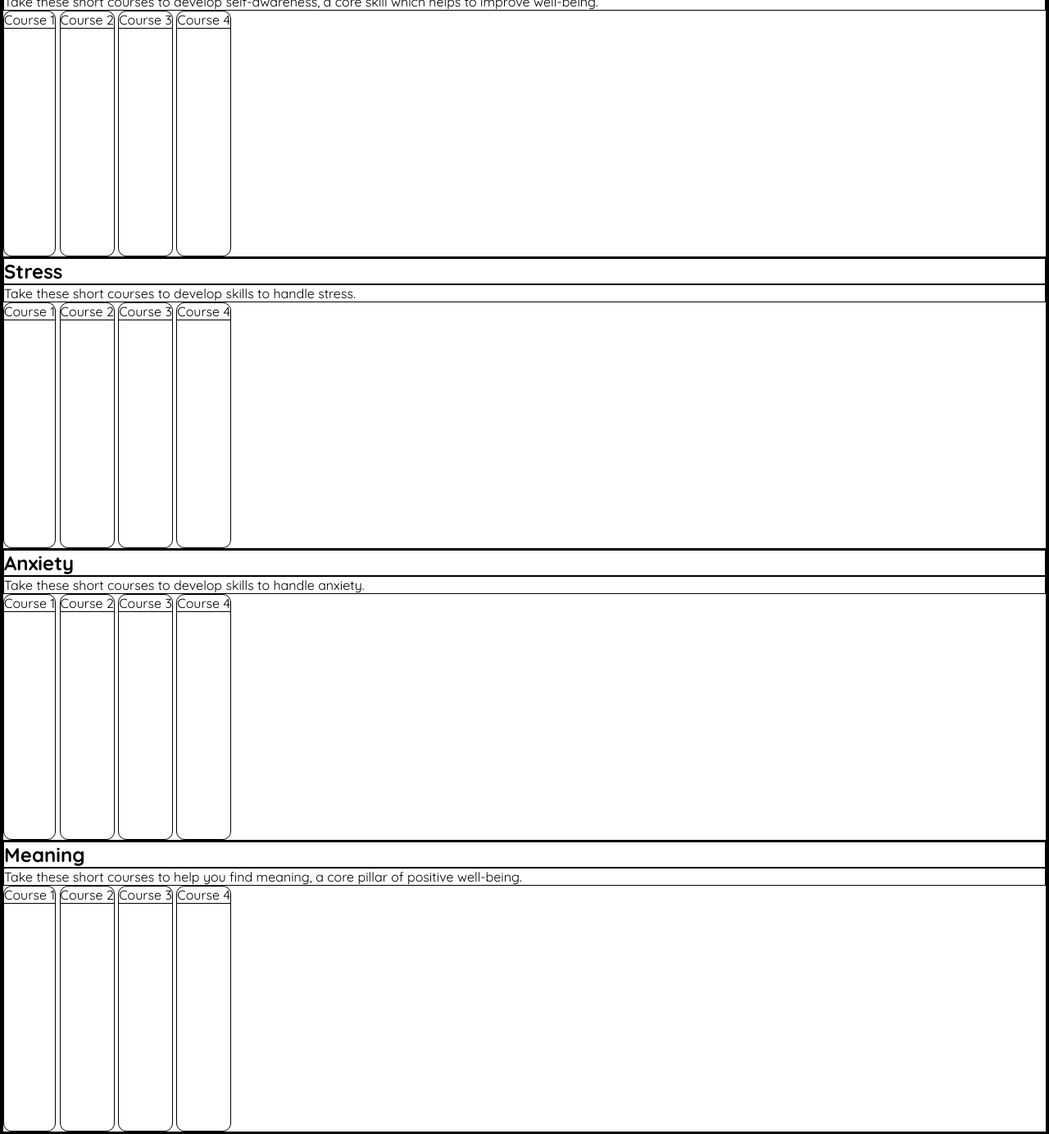
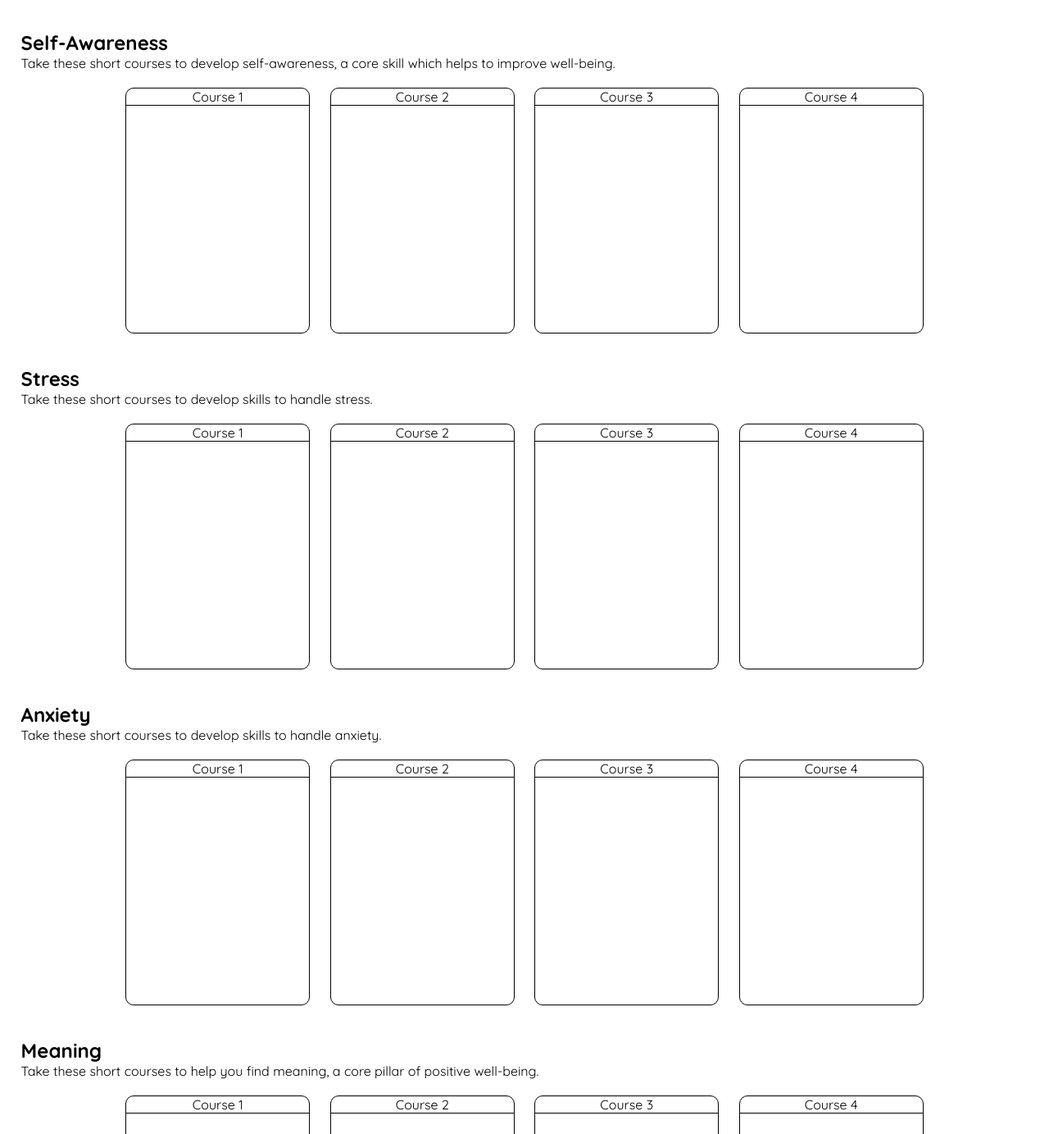
Before and after one commit to eoincotter/eudemon, a plain HTML site: page index.html in a window 1280 px wide. Shown: the part 553-1937 px from the top of the page at 82% size. Drawn offline with Linux system fonts and the light colour scheme.

Commit message:
Improve layout

```diff
--- a/index.html
+++ b/index.html
@@ -24,82 +24,92 @@
       <section id="mindfulness">
           <h2>Mindfulness</h2>
           <p>Take these short courses to develop mindfulness, a core skill which helps to improve well-being.</p>
+          <div class="course-panels">
             <a href=""><article>
               <p>Course 1</p>
             </article></a>
-          <article>
+            <a href=""><article>
               <p>Course 2</p>
-          </article>
-          <article>
+            </article></a>
+            <a href=""><article>
               <p>Course 3</p>
-          </article>
-          <article>
+            </article></a>
+            <a href=""><article>
               <p>Course 4</p>
-          </article>
+            </article></a>
+          </div>
       </section>
       <section id="self=awareness">
         <h2>Self-Awareness</h2>
         <p>Take these short courses to develop self-awareness, a core skill which helps to improve well-being.</p>
-        <article>
+        <div class="course-panels">
+          <a href=""><article>
             <p>Course 1</p>
-        </article>
-        <article>
+          </article></a>
+          <a href=""><article>
             <p>Course 2</p>
-        </article>
-        <article>
+          </article></a>
+          <a href=""><article>
             <p>Course 3</p>
-        </article>
-        <article>
+          </article></a>
+          <a href=""><article>
             <p>Course 4</p>
-        </article>
+          </article></a>
+        </div>
       </section>
       <section id="stress">
           <h2>Stress</h2>
           <p>Take these short courses to develop skills to handle stress.</p>
-          <article>
+          <div class="course-panels">
+            <a href=""><article>
               <p>Course 1</p>
-          </article>
-          <article>
+            </article></a>
+            <a href=""><article>
               <p>Course 2</p>
-          </article>
-          <article>
+            </article></a>
+            <a href=""><article>
               <p>Course 3</p>
-          </article>
-          <article>
+            </article></a>
+            <a href=""><article>
               <p>Course 4</p>
-          </article>
+            </article></a>
+          </div>
       </section>
       <section id="anxiety">
           <h2>Anxiety</h2>
           <p>Take these short courses to develop skills to handle anxiety.</p>
-          <article>
+          <div class="course-panels">
+            <a href=""><article>
               <p>Course 1</p>
-          </article>
-          <article>
+            </article></a>
+            <a href=""><article>
               <p>Course 2</p>
-          </article>
-          <article>
+            </article></a>
+            <a href=""><article>
               <p>Course 3</p>
-          </article>
-          <article>
+            </article></a>
+            <a href=""><article>
               <p>Course 4</p>
-          </article>
+            </article></a>
+          </div>
       </section>
       <section id="meaning">
           <h2>Meaning</h2>
           <p>Take these short courses to help you find meaning, a core pillar of positive well-being.</p>
-          <article>
+          <div class="course-panels">
+            <a href=""><article>
               <p>Course 1</p>
-          </article>
-          <article>
+            </article></a>
+            <a href=""><article>
               <p>Course 2</p>
-          </article>
-          <article>
+            </article></a>
+            <a href=""><article>
               <p>Course 3</p>
-          </article>
-          <article>
+            </article></a>
+            <a href=""><article>
               <p>Course 4</p>
-          </article>
+            </article></a>
+          </div>
       </section>
     </main>
     <footer>
--- a/style.css
+++ b/style.css
@@ -6,8 +6,8 @@ html, body {
   /* Universal Design */
   * {box-sizing: border-box;
     margin: 0;
-    padding: 0;
-    border: 1px solid black; }
+    padding: 0; }
+    /*border: 1px solid black; }*/
 
   body {
     font-family: 'Quicksand', sans-serif;
@@ -18,6 +18,14 @@ html, body {
       text-decoration: none;
   }
   /* Header */
+
+  header{
+    position: fixed;
+    top: 0px;
+    width: 100%;
+    z-index: 10;
+    background-color: white;
+  }
   header h1{
     display: inline-block;
     margin-top: 10px;
@@ -75,7 +83,7 @@ html, body {
     height: 80px;
     line-height: 80px;
     list-style: none;
-    padding: 0 10px;
+    padding: 0 40px;
     transition: background .5s;
   }
 
@@ -86,17 +94,42 @@ nav ul li:hover {
   }
 
   /* Main */
+  main{
+    margin-top: 150px;
+    margin-left: 2%;
+    margin-right: 2%;
+    padding-bottom: 30px;
+    padding-top: 30px;
+  }
+
+  section{
+    padding-bottom: 20px;
+  }
+
   section article{
     display: inline-block;
     height: 300px;
-    width: 225 px;
+    width: 225px;
     border-radius: 10px;
     border: 1px solid black;
+
+  }
+
+  section article:hover{
+    box-shadow: -3px -3px 20px grey;
   }
 
   section article p{
     border: none;
     border-bottom: 1px solid black;
+  }
+
+  .course-panels{
+    text-align: center;
+  }
+
+  .course-panels article{
+    margin: 20px 10px;
   }
 
   /* Footer */
```
Lines whose indentation alone changed are shown as unchanged.
